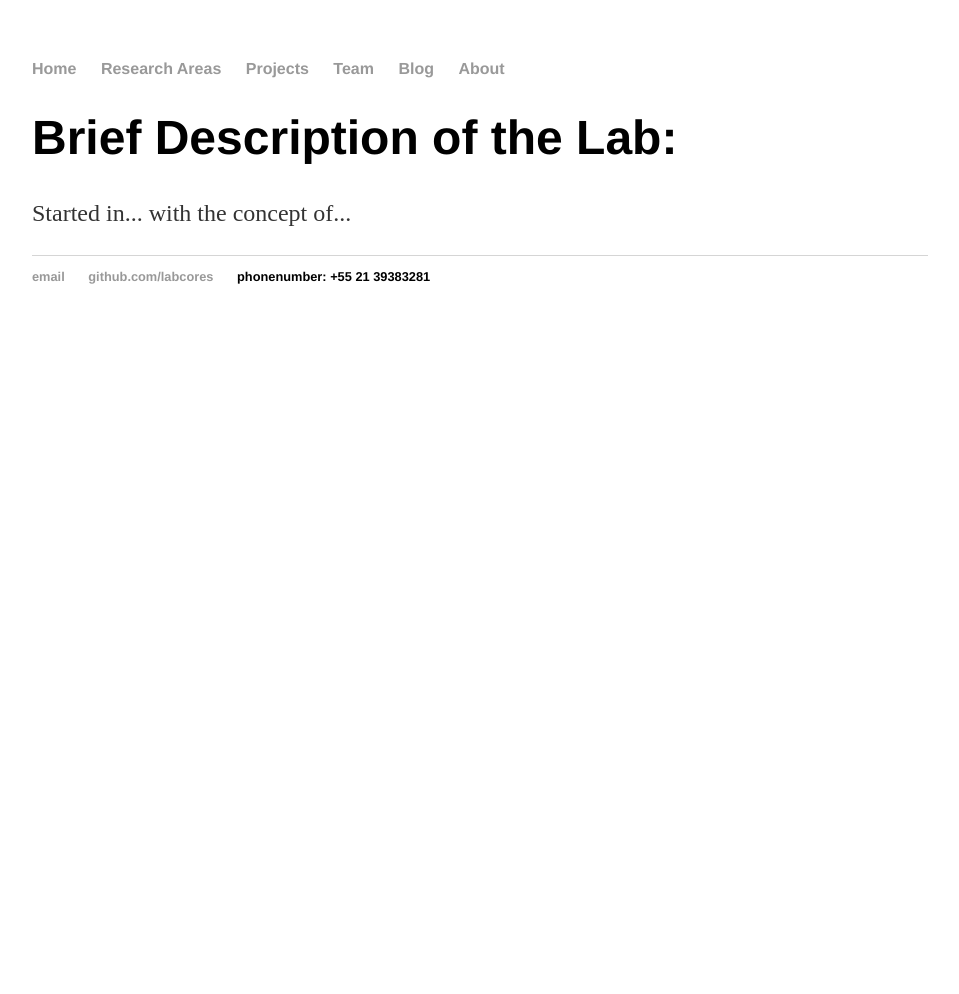
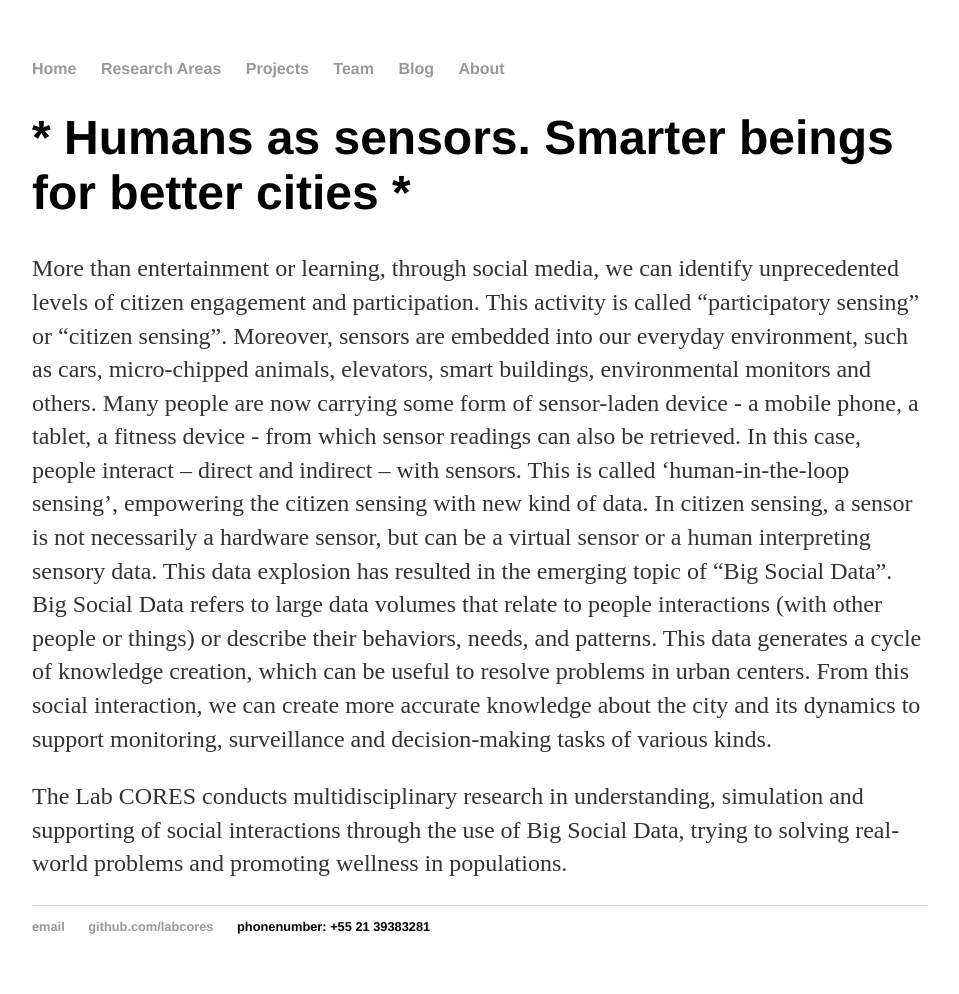
Before and after one commit to labcores/labcores.github.io, a Jekyll site: the page built from about/index.html, in a window 1280 px wide. Shown: the whole page, without its empty margins (160-1119 px from the left). Built offline with Jekyll 4.4.1, drawn with Linux system fonts in a browser that asks for light colours; before the commit the page ends 900 px from its top, so only the background shows below that.

Commit message:
update about info and research pages areas

```diff
--- a/about/index.html
+++ b/about/index.html
@@ -3,6 +3,9 @@ layout: default
 title: Social Computing and Social Network Analysis Laboratory
 ---
 <div class="blurb">
-	<h1>Brief Description of the Lab:</h1>
-	<p>Started in... with the concept of... </p>
+	<h1>* Humans as sensors. Smarter beings for better cities *</h1>
+	<p>More than entertainment or learning, through social media, we can identify unprecedented levels of citizen engagement and participation. This activity is called “participatory sensing” or “citizen sensing”. Moreover, sensors are embedded into our everyday environment, such as cars, micro-chipped animals, elevators, smart buildings, environmental monitors and others. Many people are now carrying some form of sensor-laden device - a mobile phone, a tablet, a fitness device - from which sensor readings can also be retrieved. In this case, people interact – direct and indirect – with sensors. This is called ‘human-in-the-loop sensing’, empowering the citizen sensing with new kind of data. In citizen sensing, a sensor is not necessarily a hardware sensor, but can be a virtual sensor or a human interpreting sensory data. This data explosion has resulted in the emerging topic of “Big Social Data”. Big Social Data refers to large data volumes that relate to people interactions (with other people or things) or describe their behaviors, needs, and patterns. This data generates a cycle of knowledge creation, which can be useful to resolve problems in urban centers. From this social interaction, we can create more accurate knowledge about the city and its dynamics to support monitoring, surveillance and decision-making tasks of various kinds.</p>
+
+	<p>The Lab CORES conducts multidisciplinary research in understanding, simulation and supporting of social interactions through the use of Big Social Data, trying to solving real-world problems and promoting wellness in populations. </p>
+
 </div><!-- /.blurb -->
--- a/research/index.html
+++ b/research/index.html
@@ -3,6 +3,8 @@ layout: default
 title: Social Computing and Social Network Analysis Laboratory
 ---
 <div class="research">
+	<p>The Lab CORES is organized broadly into working groups including: </p>
+	<img src="/images/site-structure/cores-areas.png" width="640" height="410" />
 	<ul>
 		<li><h1>Domains</h1>
 			<ul>
```
Also changed, not shown: images/site-structure/cores-areas.png (added).
